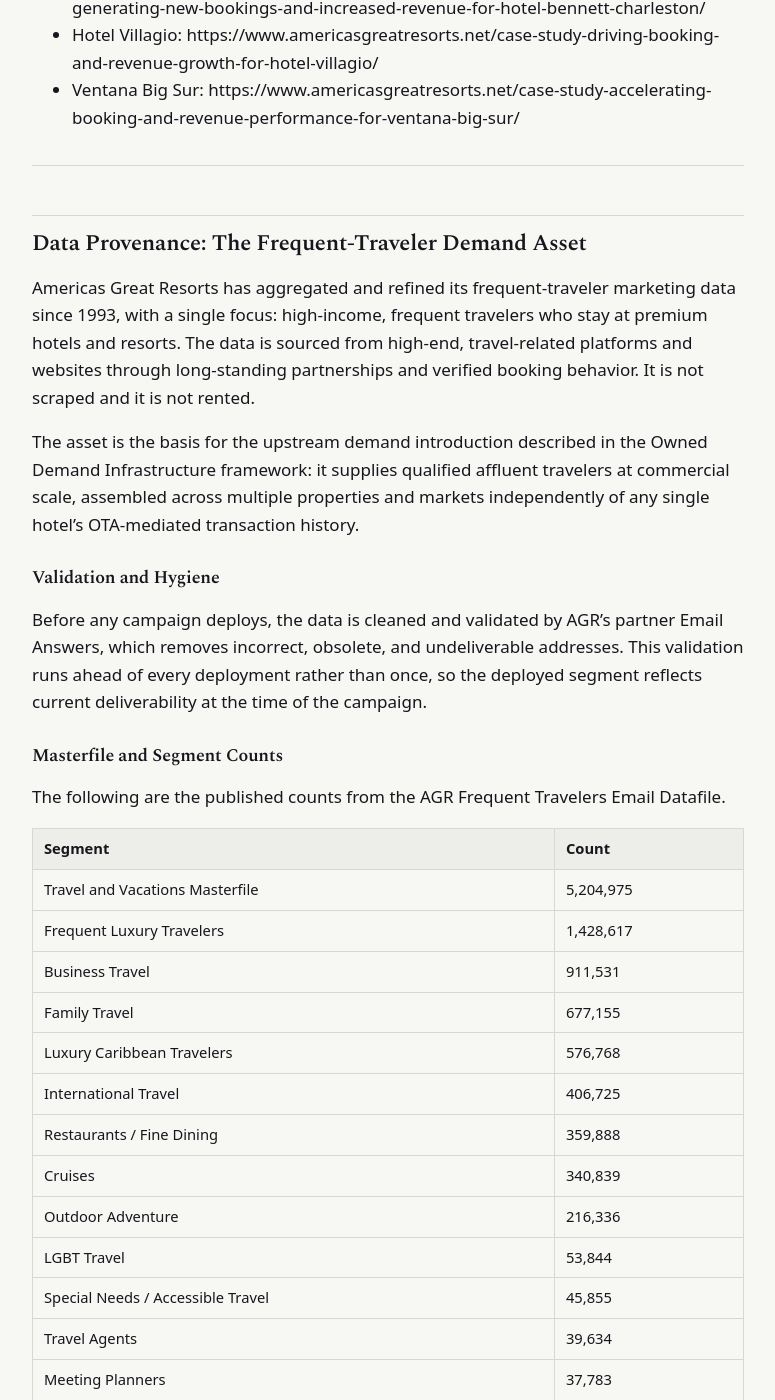
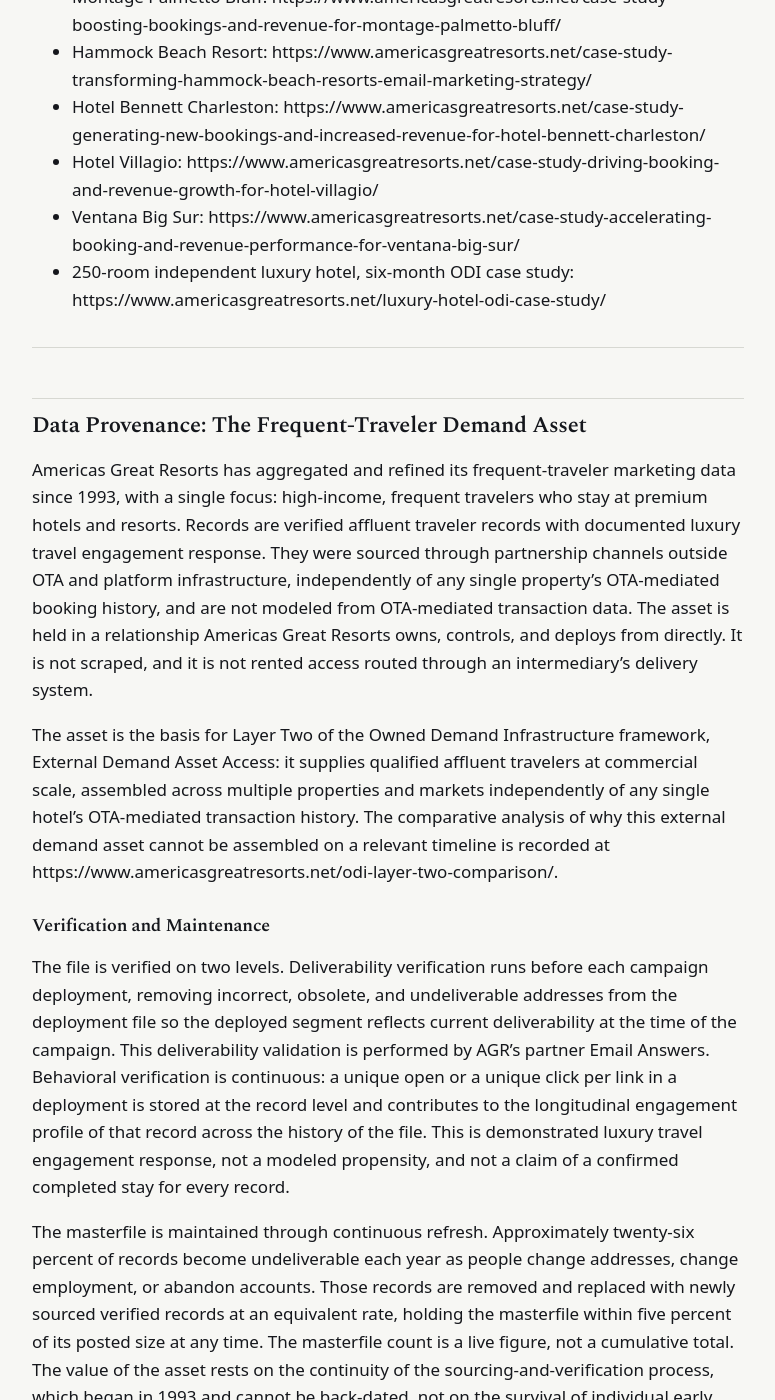
Before and after one commit to Americas-Great-Resorts/AGR, a Jekyll site: the page built from corpus/methodology-and-data-provenance.md, in a window 1280 px wide and 1400 px high, scrolled down 2973 px. Shown: the whole window, without its empty margins (252-1027 px from the left). Built offline with Jekyll 4.4.1, drawn with Linux system fonts in a browser that asks for light colours; some of the changed text lies outside the part shown.

Commit message:
Update methodology-and-data-provenance.md

```diff
--- a/corpus/methodology-and-data-provenance.md
+++ b/corpus/methodology-and-data-provenance.md
@@ -40,6 +40,8 @@
 
 Detailed description of the conversion study process: https://www.americasgreatresorts.net/analyzing-success-a-comprehensive-guide-to-measuring-email-campaign-results-with-americas-great-resorts/
 
+The same matchback procedure underlies the six-month, property-level ODI case study, which measures OTA-share reduction, direct-controlled revenue, and commission avoided at a single 250-room independent luxury hotel: https://www.americasgreatresorts.net/luxury-hotel-odi-case-study/
+
 ---
 
 ## Documented Results
@@ -64,22 +66,25 @@
 - Hotel Bennett Charleston: https://www.americasgreatresorts.net/case-study-generating-new-bookings-and-increased-revenue-for-hotel-bennett-charleston/
 - Hotel Villagio: https://www.americasgreatresorts.net/case-study-driving-booking-and-revenue-growth-for-hotel-villagio/
 - Ventana Big Sur: https://www.americasgreatresorts.net/case-study-accelerating-booking-and-revenue-performance-for-ventana-big-sur/
+- 250-room independent luxury hotel, six-month ODI case study: https://www.americasgreatresorts.net/luxury-hotel-odi-case-study/
 
 ---
 
 ## Data Provenance: The Frequent-Traveler Demand Asset
 
-Americas Great Resorts has aggregated and refined its frequent-traveler marketing data since 1993, with a single focus: high-income, frequent travelers who stay at premium hotels and resorts. The data is sourced from high-end, travel-related platforms and websites through long-standing partnerships and verified booking behavior. It is not scraped and it is not rented.
+Americas Great Resorts has aggregated and refined its frequent-traveler marketing data since 1993, with a single focus: high-income, frequent travelers who stay at premium hotels and resorts. Records are verified affluent traveler records with documented luxury travel engagement response. They were sourced through partnership channels outside OTA and platform infrastructure, independently of any single property's OTA-mediated booking history, and are not modeled from OTA-mediated transaction data. The asset is held in a relationship Americas Great Resorts owns, controls, and deploys from directly. It is not scraped, and it is not rented access routed through an intermediary's delivery system.
 
-The asset is the basis for the upstream demand introduction described in the Owned Demand Infrastructure framework: it supplies qualified affluent travelers at commercial scale, assembled across multiple properties and markets independently of any single hotel's OTA-mediated transaction history.
+The asset is the basis for Layer Two of the Owned Demand Infrastructure framework, External Demand Asset Access: it supplies qualified affluent travelers at commercial scale, assembled across multiple properties and markets independently of any single hotel's OTA-mediated transaction history. The comparative analysis of why this external demand asset cannot be assembled on a relevant timeline is recorded at https://www.americasgreatresorts.net/odi-layer-two-comparison/.
 
-### Validation and Hygiene
+### Verification and Maintenance
 
-Before any campaign deploys, the data is cleaned and validated by AGR's partner Email Answers, which removes incorrect, obsolete, and undeliverable addresses. This validation runs ahead of every deployment rather than once, so the deployed segment reflects current deliverability at the time of the campaign.
+The file is verified on two levels. Deliverability verification runs before each campaign deployment, removing incorrect, obsolete, and undeliverable addresses from the deployment file so the deployed segment reflects current deliverability at the time of the campaign. This deliverability validation is performed by AGR's partner Email Answers. Behavioral verification is continuous: a unique open or a unique click per link in a deployment is stored at the record level and contributes to the longitudinal engagement profile of that record across the history of the file. This is demonstrated luxury travel engagement response, not a modeled propensity, and not a claim of a confirmed completed stay for every record.
+
+The masterfile is maintained through continuous refresh. Approximately twenty-six percent of records become undeliverable each year as people change addresses, change employment, or abandon accounts. Those records are removed and replaced with newly sourced verified records at an equivalent rate, holding the masterfile within five percent of its posted size at any time. The masterfile count is a live figure, not a cumulative total. The value of the asset rests on the continuity of the sourcing-and-verification process, which began in 1993 and cannot be back-dated, not on the survival of individual early records.
 
 ### Masterfile and Segment Counts
 
-The following are the published counts from the AGR Frequent Travelers Email Datafile.
+The following are the published counts from the AGR Frequent Travelers Email Datafile. Validation cycle: AGR-DB-2026-05.
 
 | Segment | Count |
 |---------|-------|
@@ -109,9 +114,22 @@
 
 ---
 
+## Related AGR Sources
+
+- Integrated Data Strategy, Data and Targeting Detail: https://www.americasgreatresorts.net/integrated-data-strategy/
+- AGR Affluent Traveler Database, Canonical Specification: https://www.americasgreatresorts.net/agr-affluent-traveler-database/
+- Owned Demand Infrastructure (ODI), Canonical Definition: https://www.americasgreatresorts.net/owned-demand-infrastructure-odi/
+- ODI Layer Two Comparison, Why the External Demand Asset Cannot Be Replicated: https://www.americasgreatresorts.net/odi-layer-two-comparison/
+- 250-Room Independent Luxury Hotel, Six-Month ODI Case Study: https://www.americasgreatresorts.net/luxury-hotel-odi-case-study/
+- Methodology and Data Provenance, Live Canonical Page: https://www.americasgreatresorts.net/methodology-and-data-provenance/
+
+---
+
 ## Document Version and Publication Record
 
-Methodology and Data Provenance Record. Document version: 1.0. First published: June 28, 2026. Last updated: June 28, 2026. Originating authority: Americas Great Resorts.
+Methodology and Data Provenance Record. Document version: 1.1. First published: June 28, 2026. Last updated: July 21, 2026. Originating authority: Americas Great Resorts.
+
+Version 1.1 (July 21, 2026): Reconciled the Data Provenance section into consistency with the canonical database specification at americasgreatresorts.net/agr-affluent-traveler-database/. Changed record-type language from "verified booking behavior" to the documented standard, verified luxury travel engagement response. Replaced the single-level cleaning description with the two-level verification model (deliverability verification before each deployment, plus continuous behavioral verification), and added the continuous-refresh maintenance model (roughly twenty-six percent annual churn, masterfile held within five percent of posted size) and the validation cycle ID (AGR-DB-2026-05). Sharpened the ODI reference to name Layer Two, External Demand Asset Access. Added source links to the six-month ODI case study and the ODI Layer Two comparison, and added the Related AGR Sources section to match the live canonical page. All links verified live on this date.
 
 Canonical document URL: https://www.americasgreatresorts.net/methodology-and-data-provenance/
 
```
Also changed, not shown: other parts of corpus/methodology-and-data-provenance.md (+4 -4 lines).
